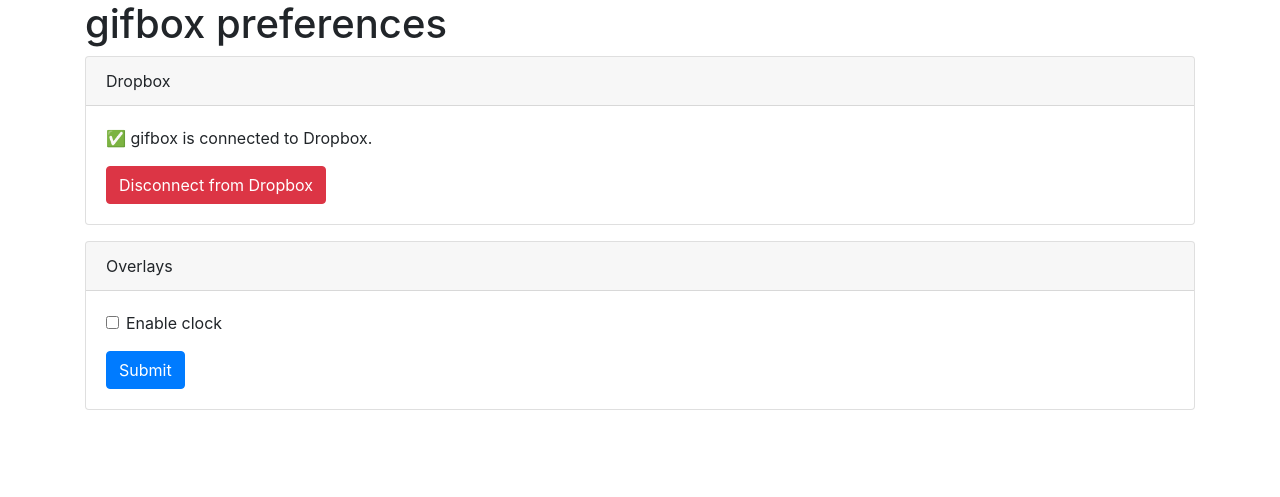
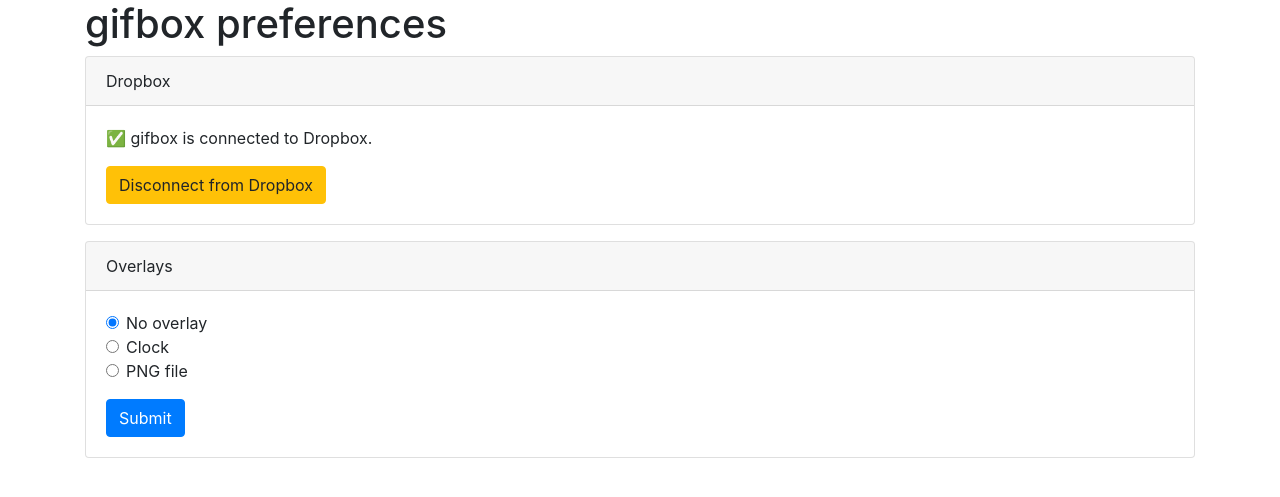
Before and after one commit to prehensile/gifbox2, a Flask app: template server-local/templates/admin.html in a window 1280 px wide. Shown: the top 497 px of the page. Run offline with Flask 2, Linux system fonts and the light colour scheme; the template is opened without the code that fills it, so the values that code supplies are empty; parts of the project's set-up code (start-up, migrations or seed data) failed here and were passed over; some libraries are stand-ins or nearby versions.

Commit message:
beginnings of interface for overlays

```diff
--- a/server-local/templates/admin.html
+++ b/server-local/templates/admin.html
@@ -25,7 +25,7 @@
                 <a href="{{ url_dropbox_auth }}" class="btn btn-primary" role="button">Connect to Dropbox</a>
               {% else %}
                 <p>✅ gifbox is connected to Dropbox.</p>
-                <a href="{{ url_dropbox_deauth }}" class="btn btn-danger" role="button">Disconnect from Dropbox</a>
+                <a href="{{ url_dropbox_deauth }}" class="btn btn-warning" role="button">Disconnect from Dropbox</a>
               {% endif %}
             </div>
           </div>
@@ -41,11 +41,19 @@
             </div>
             <div class="card-body">
               <form>
-                <div class="form-group form-check">
-                  <input type="checkbox" class="form-check-input" id="chkEnableClock">
-                  <label class="form-check-label" for="chkEnableClock">Enable clock</label>
-                </div>
-                <button type="submit" class="btn btn-primary">Submit</button>
+                  <div class="form-check">
+                      <input class="form-check-input" type="radio" name="rdoOverlay" id="rdoOverlayNone" value="none" checked>
+                      <label class="form-check-label" for="rdoOverlayNone">No overlay</label>
+                    </div>
+                    <div class="form-check">
+                      <input class="form-check-input" type="radio" name="rdoOverlay" id="rdoOverlayClock" value="clock">
+                      <label class="form-check-label" for="rdoOverlayClock">Clock</label>
+                    </div>
+                    <div class="form-check">
+                        <input class="form-check-input" type="radio" name="rdoOverlay" id="rdoOverlayPng" value="png">
+                        <label class="form-check-label" for="rdoOverlayPng">PNG file</label>
+                      </div>
+                <button type="submit" class="btn btn-primary mt-3">Submit</button>
               </form>
             </div>
           </div>
```
